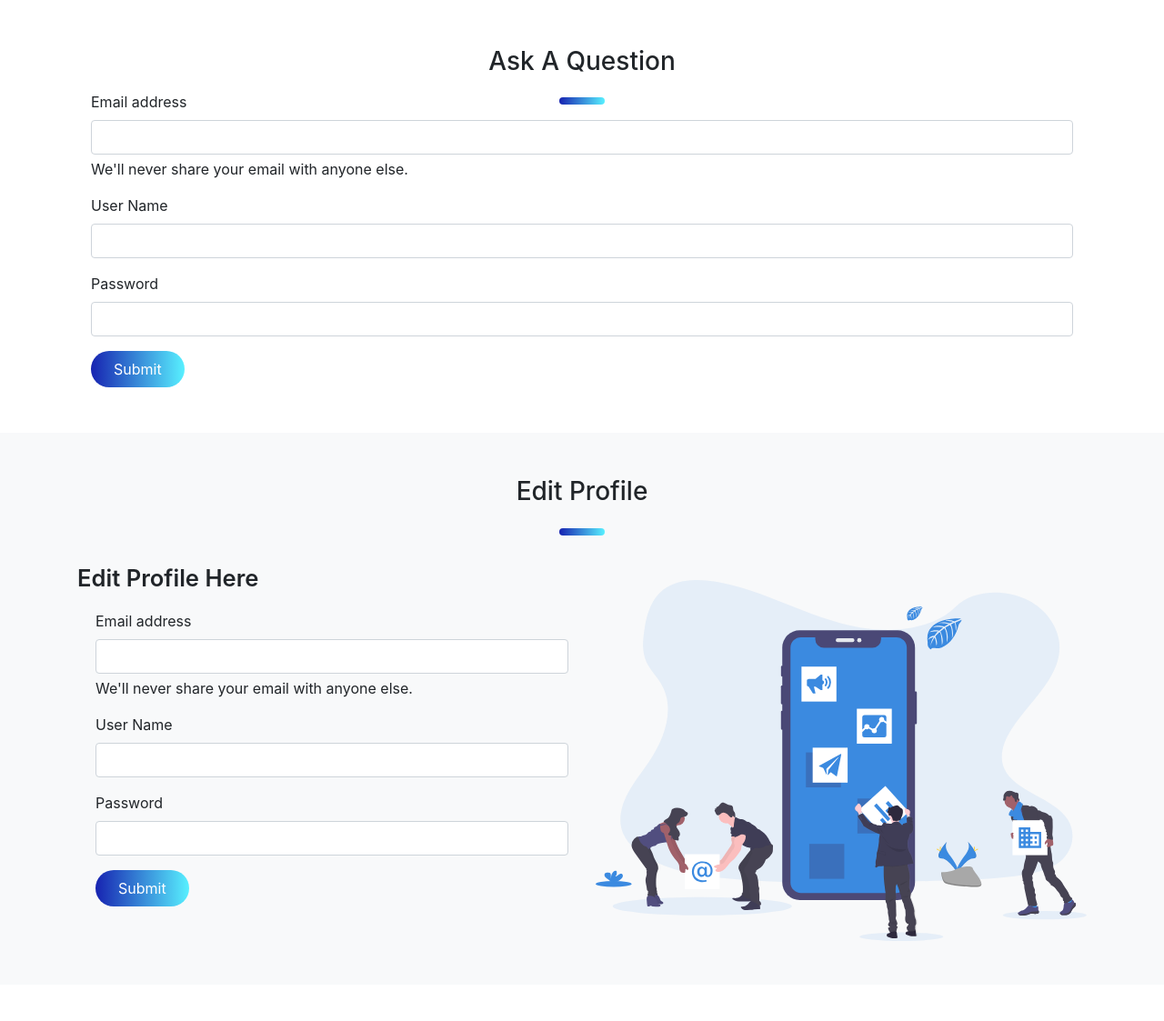
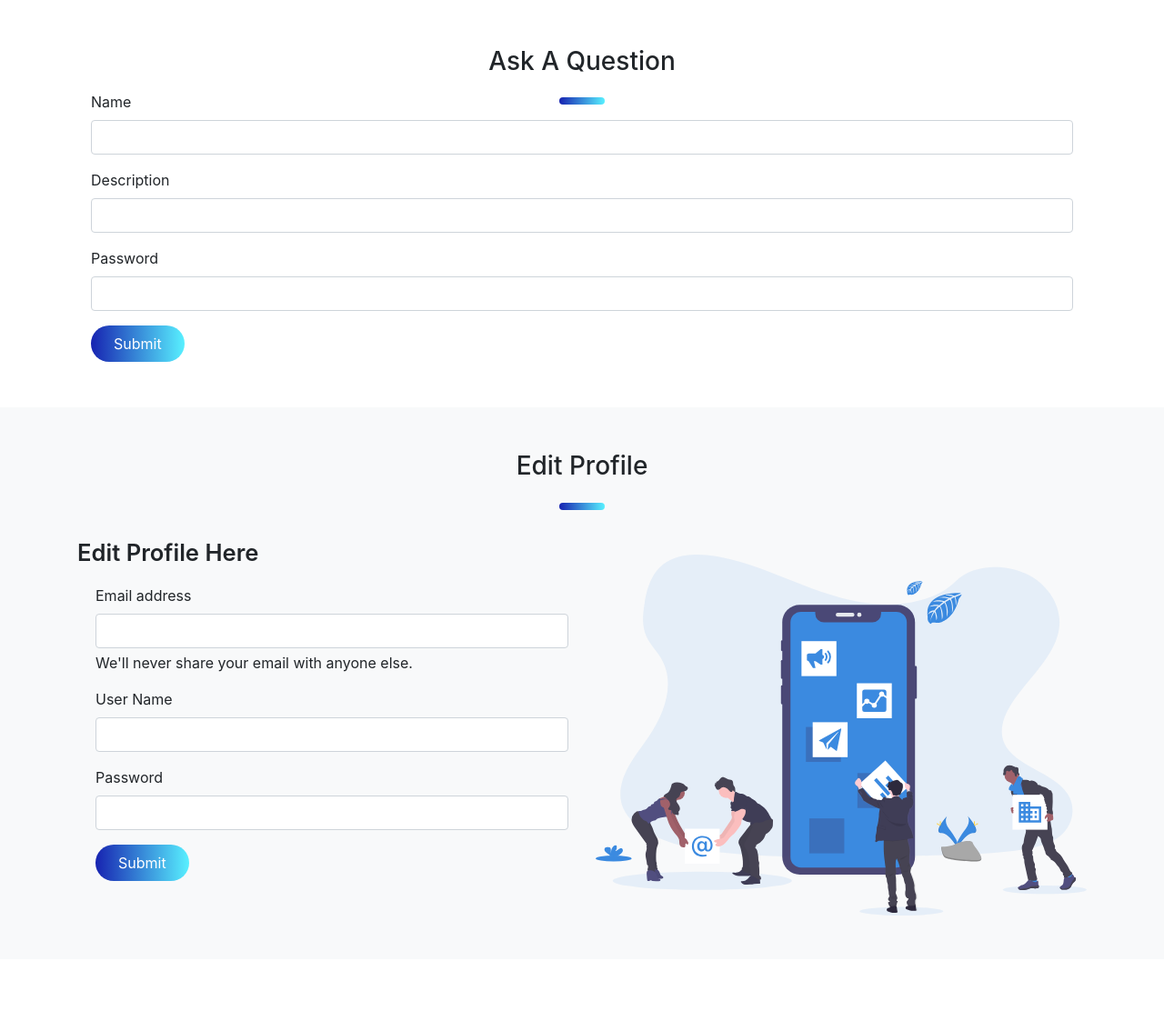
Before and after one commit to SQl-Forum-project/Forum, a Flask app: template templates/forums.html in a window 1280 px wide. Shown: the part 824-1947 px from the top of the page at 91% size. Run offline with Flask 2, Linux system fonts and the light colour scheme; the template is opened without the code that fills it, so the values that code supplies are empty; some libraries are stand-ins or nearby versions.

Commit message:
Update forums.html

```diff
--- a/templates/forums.html
+++ b/templates/forums.html
@@ -98,13 +98,12 @@
                     {% endfor %} {% endif %} {% endwith %} {% endif %}
                     <form action="/askque" method='post'>
                         <div class="mb-3">
-                            <label for="exampleInputEmail1" class="form-label">Email address</label>
-                            <input type="email" name="em" class="form-control" id="exampleInputEmail1" aria-describedby="emailHelp" required>
-                            <div id="emailHelp" class="form-text">We'll never share your email with anyone else.</div>
-                        </div>
+                            <label for="exampleInputEmail1" class="form-label">Name</label>
+                            <input type="textarea" name="usn" class="form-control" id="text" aria-describedby="emailHelp" required>
+                         </div>
                         <div class="mb-3">
-                            <label for="text" class="form-label">User Name</label>
-                            <input type="text" name="usn" class="form-control" id="text" aria-describedby="emailHelp" required>
+                            <label for="text" class="form-label">Description</label>
+                            <input type="text" name="desc" class="form-control" id="text" aria-describedby="emailHelp" required>
                         </div>
                         <div class="mb-3">
                             <label for="exampleInputPassword1" class="form-label">Password</label>
```
